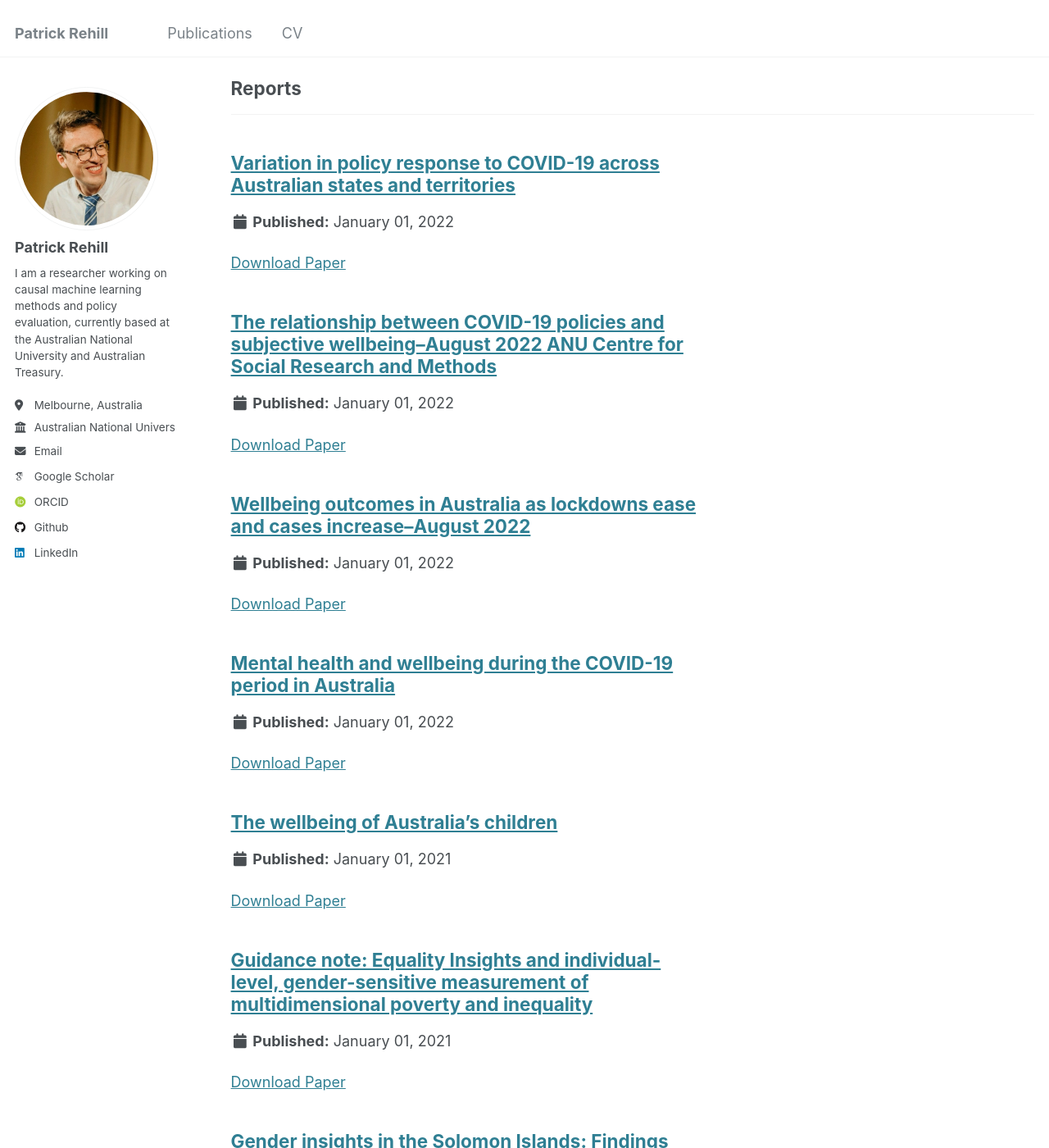
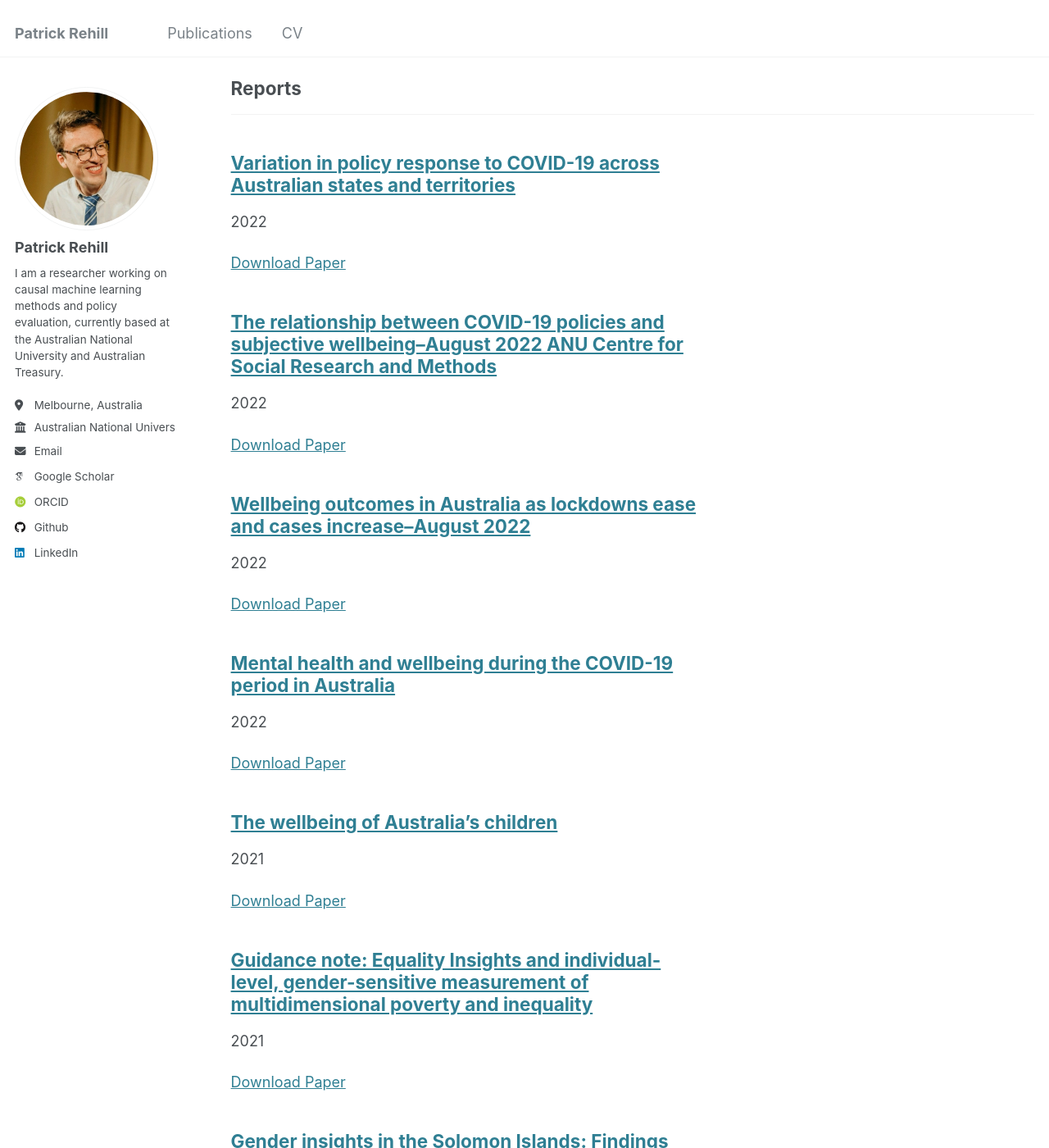
Before and after one commit to pbrehill/pbrehill.github.io, a Jekyll site: the page built from _pages/publications.html, in a window 1280 px wide and 1400 px high, scrolled down 2121 px. Shown: the whole window at 82% size. Built offline with Jekyll 4.4.1, drawn with Linux system fonts in a browser that asks for light colours; some web fonts are replaced; some of the changed text lies outside the part shown.

Commit message:
Testing fixing publication page

```diff
--- a/_includes/archive-single.html
+++ b/_includes/archive-single.html
@@ -40,7 +40,9 @@
 
         {% if post.collection == 'teaching' %}
           <p> {{ post.type }}, <i>{{ post.venue }}</i>, {{ post.date | default: "1900-01-01" | date: "%Y" }} </p>
-        {% elsif post.category == 'manuscript'%}
+        {% elsif post.venue == ''%}
+          <p>{{ post.date | default: "1900-01-01" | date: "%Y" }} </p>
+        {% elsif post.collection == 'publication'%}
           <p>Published in <i>{{ post.venue }}</i>, {{ post.date | default: "1900-01-01" | date: "%Y" }} </p>
         {% elsif post.date %}
          <p class="page__date"><strong><i class="fa fa-fw fa-calendar" aria-hidden="true"></i> {{ site.data.ui-text[site.locale].date_label | default: "Published:" }}</strong> <time datetime="{{ post.date | default: "1900-01-01" | date_to_xmlschema }}">{{ post.date | default: "1900-01-01" | date: "%B %d, %Y" }}</time></p>
```
